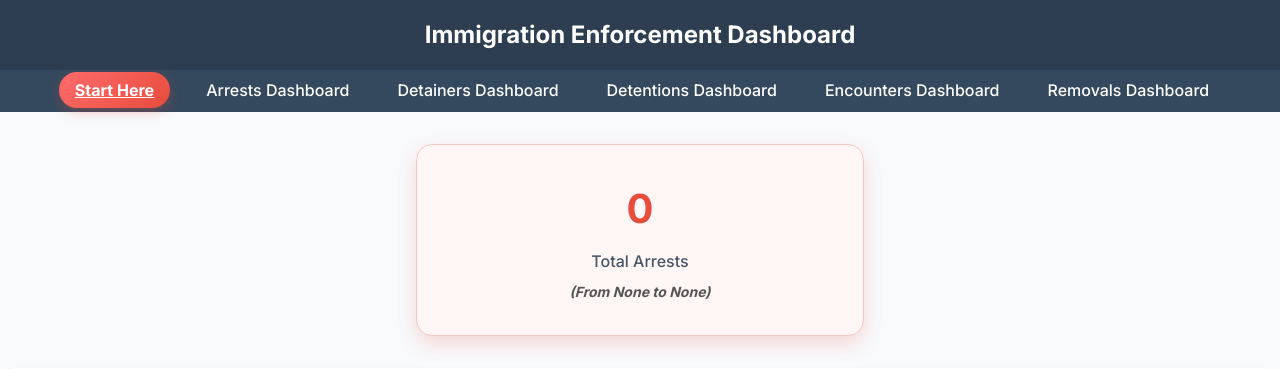
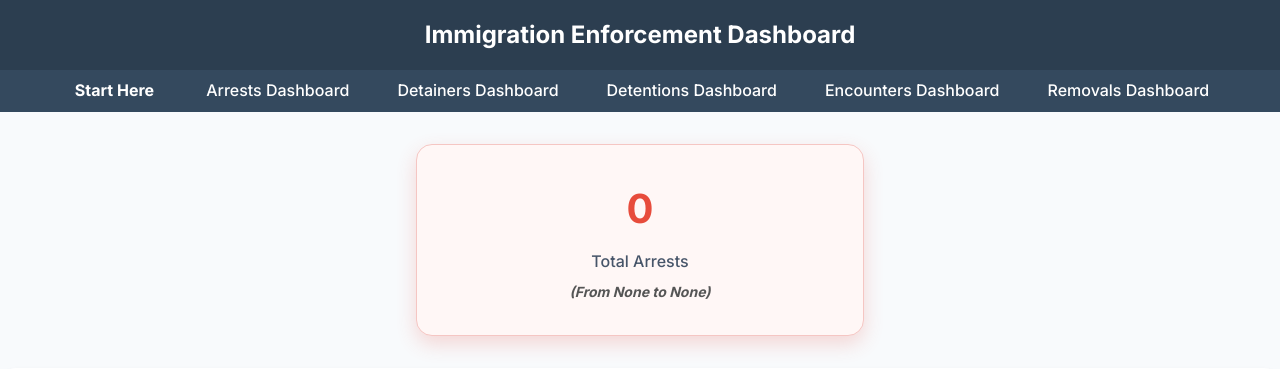
Before and after one commit to RelevantResearch/EnforcementDashboard, a Django app: page / in a window 1280 px wide. Shown: the top 369 px of the page. Run offline with Django 5.2, Linux system fonts and the light colour scheme; data that the repository does not hold is empty; some libraries are stand-ins or nearby versions.

Commit message:
start here button fixed

```diff
--- a/arrestdashboard/templates/arrestdashboard/dashboard.html
+++ b/arrestdashboard/templates/arrestdashboard/dashboard.html
@@ -32,7 +32,15 @@
     <nav class="nav" role="navigation" aria-label="Main navigation">
         <div class="nav-content">
             <ul class="nav-list">
-                <li class="nav-item" id="start-here"><a href="{% url 'documentation' %}">Start Here</a></li>
+                <!-- <li class="nav-item" id="start-here"><a href="{% url 'documentation' %}" style="text-decoration: none; background:none;">Start Here</a></li> -->
+                 <li class="nav-item" id="start-here" style="list-style: none; border: none; margin: 0; padding: 0;">
+                    <a href="{% url 'documentation' %}"
+                        style="text-decoration: none; background: none; border: none; outline: none; color: black; box-shadow: none;"
+                        onmouseover="this.style.backgroundColor='#06b6d4';"
+                        onmouseout="this.style.backgroundColor='';">
+                        Start Here
+                    </a>
+                </li>
                 <li class="nav-item"><a href="{% url 'home' %}" class="nav-link active" aria-current="page">Arrests Dashboard</a></li>
                 <li class="nav-item"><a href="#" class="nav-link">Detainers Dashboard</a></li>
                 <li class="nav-item"><a href="#" class="nav-link">Detentions Dashboard</a></li>
--- a/static/css/dashboard.css
+++ b/static/css/dashboard.css
@@ -91,7 +91,7 @@ body {
 
 /* Style 'Start here' link */
 #start-here a {
-    background: linear-gradient(135deg, #ff6b6b, #e74c3c); /* vibrant red gradient */
+    /* background: linear-gradient(135deg, #ff6b6b, #e74c3c); vibrant red gradient */
     color: #fff !important;
     font-weight: bold;
     padding: 0.5rem 1rem;
@@ -102,7 +102,7 @@ body {
 
 /* Hover effect */
 #start-here a:hover {
-    background: linear-gradient(135deg, #ff8787, #c0392b);
+    /* background: linear-gradient(135deg, #ff8787, #c0392b); */
     transform: translateY(-2px) scale(1.05);
     box-shadow: 0 6px 15px rgba(231, 76, 60, 0.4);
 }
```
